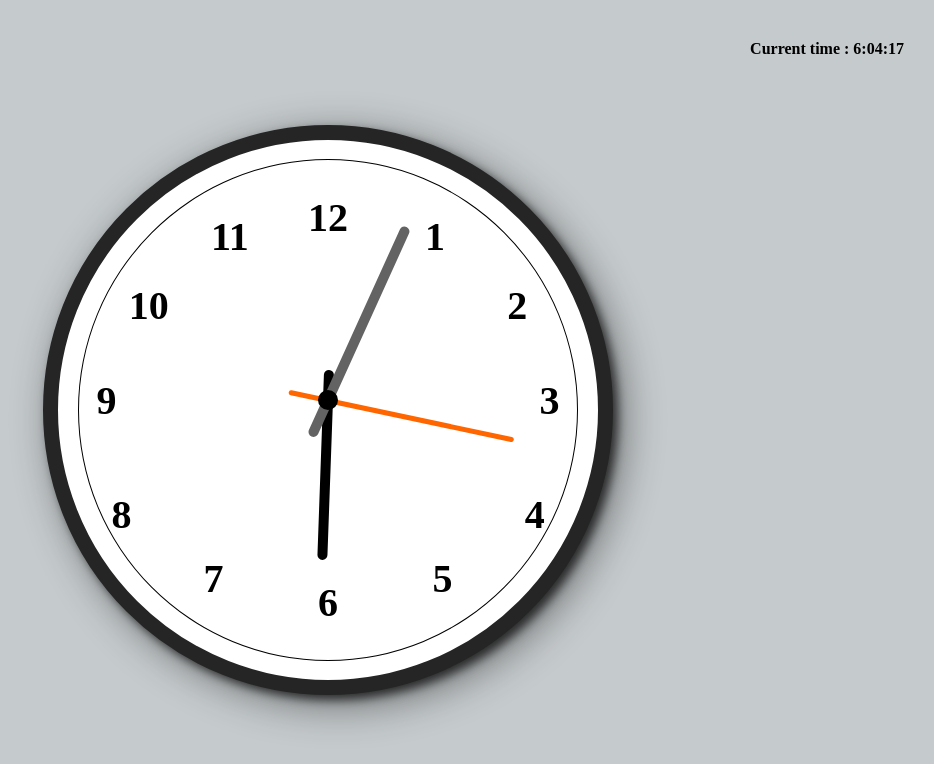
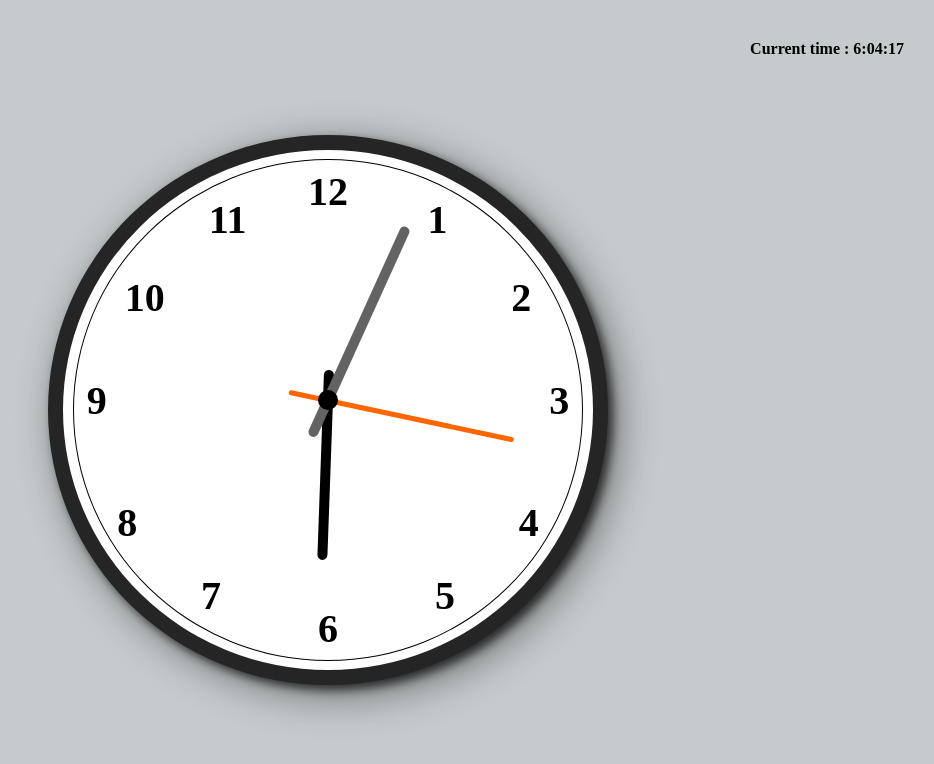
Before and after one commit to Spacious74/MyMiniProjects, a plain HTML site: page P6_AnalogClock/index.html in a window 1280 px wide. Shown: the whole page, without its empty margins (312-1246 px from the left). Drawn offline with Linux system fonts and the light colour scheme.

Commit message:
Commiting Clock project

```diff
--- a/P6_AnalogClock/clock.css
+++ b/P6_AnalogClock/clock.css
@@ -13,7 +13,7 @@ body{
 }
 
 .clock{
-    width: 500px;
+    width: 510px;
     height: 500px;
     background-color: white;
     font-size: 2.5rem;
@@ -22,7 +22,7 @@ body{
     align-items: center;
     border-radius: 50%;
     border: solid 15px #252525;
-    padding: 20px;
+    padding: 10px;
     box-shadow: 10px 10px 40px #00000075,
     5px 5px 10px #000000a8;
     margin-top: 20px;
@@ -57,14 +57,14 @@ body{
     width: 80%;
 }
 .nine{
-    width: 93%;
+    width: 95%;
     margin-top: -30px;
     margin-bottom: 20px;
 }
 .eight {
     margin-top: 40px;
     margin-bottom: 0px;
-    width: 87%;
+    width: 83%;
 }
 .seven{
     margin-top: 10px;
--- a/P6_AnalogClock/clock.js
+++ b/P6_AnalogClock/clock.js
@@ -34,7 +34,7 @@ function startTime() {
     const today = new Date();
     let h = today.getHours();
     let m = today.getMinutes();
-    let s = today.getSeconds() - 1;
+    let s = today.getSeconds()-1;
     m = checkTime(m);
     s = checkTime(s);
     document.getElementById('realtime').innerHTML = "Current time : " + h + ":" + m + ":" + s;
--- a/P6_AnalogClock/index.html
+++ b/P6_AnalogClock/index.html
@@ -34,7 +34,7 @@
 
     <div class="clock">
         <div class="clockContainer">
-            <div class="clockNumberContainer" style="justify-content: center; margin-bottom: -25px; margin-top: 30px;">12</div>
+            <div class="clockNumberContainer" style="justify-content: center; margin-bottom: -25px; margin-top: 0px;">12</div>
             <div class="clockNumberContainer ele">
                 <div class="num">11</div>
                 <div class="num">1</div>
@@ -55,7 +55,7 @@
                 <div class="num">7</div>
                 <div class="num">5</div>
             </div>
-            <div class="clockNumberContainer" style="justify-content: center; margin-top: -10px; margin-bottom: 30px;">6</div>
+            <div class="clockNumberContainer" style="justify-content: center; margin-top: -10px; margin-bottom: 0px;">6</div>
         </div>
     </div>
 
```
